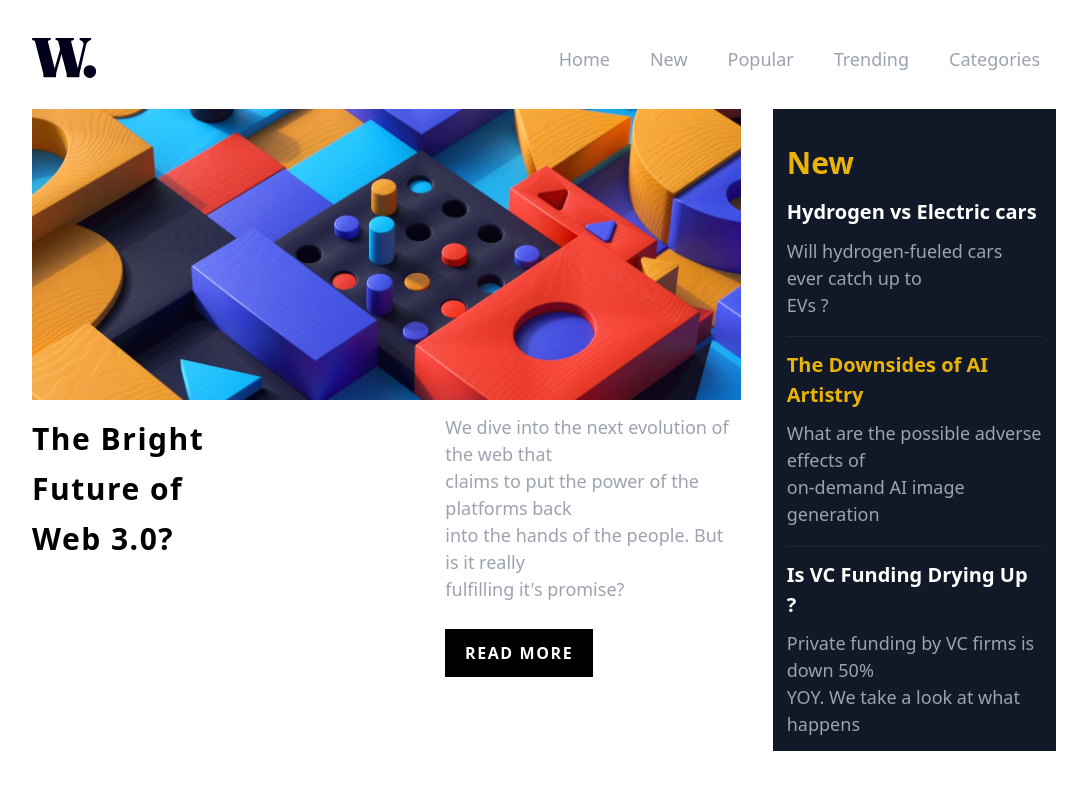
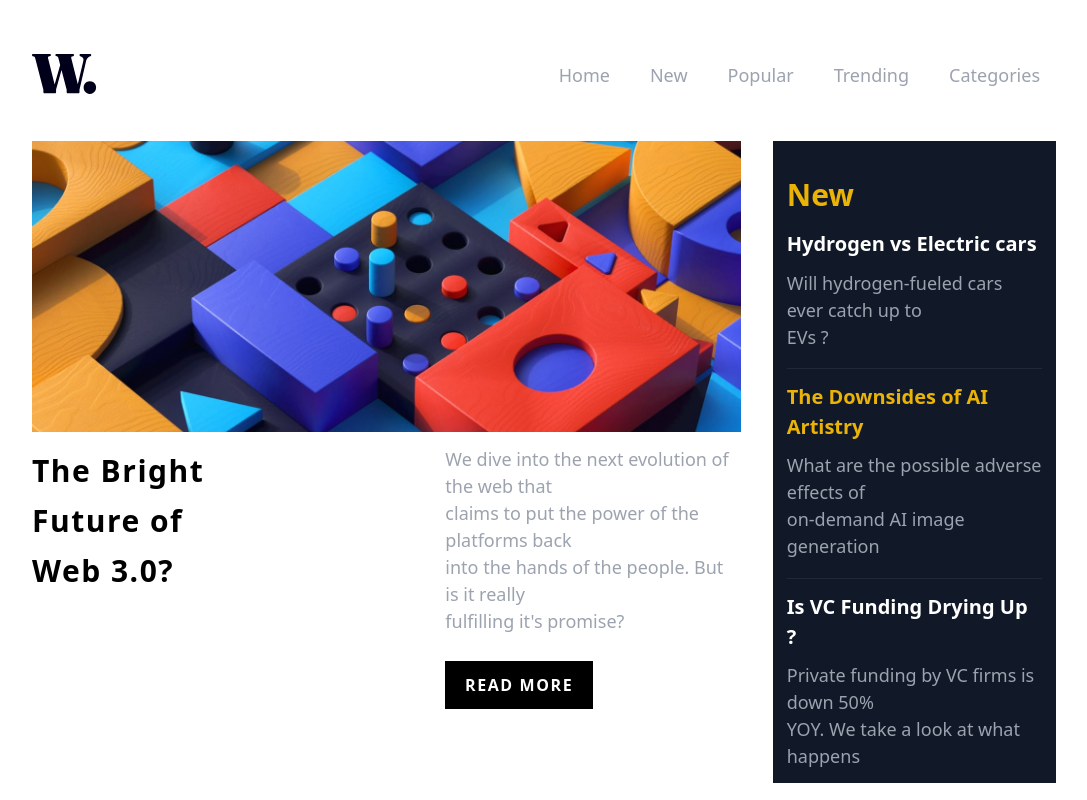
Before and after one commit to MuhirwaVerygood/news_homepage, a React (Create React App) app: page / in a window 1280 px wide. Shown: the top 800 px of the page, without its empty margins (96-1183 px from the left). Built offline with nearby package versions, Linux system fonts and the light colour scheme.

Commit message:
Being done

```diff
--- a/src/components/GivenHumburger.tsx
+++ b/src/components/GivenHumburger.tsx
@@ -32,7 +32,7 @@ const GivenHumburger = () => {
   };
 
   return (
-    <nav className="flex md:w-full     justify-between     bg-white  text-white ">
+    <nav className="flex md:w-full     justify-between   md:py-4   bg-white  text-white ">
       <div className="ss:h-[50px]    sm:w-[30%]    ">
         <img src={Logo} alt="Company logo" />
       </div>
```
